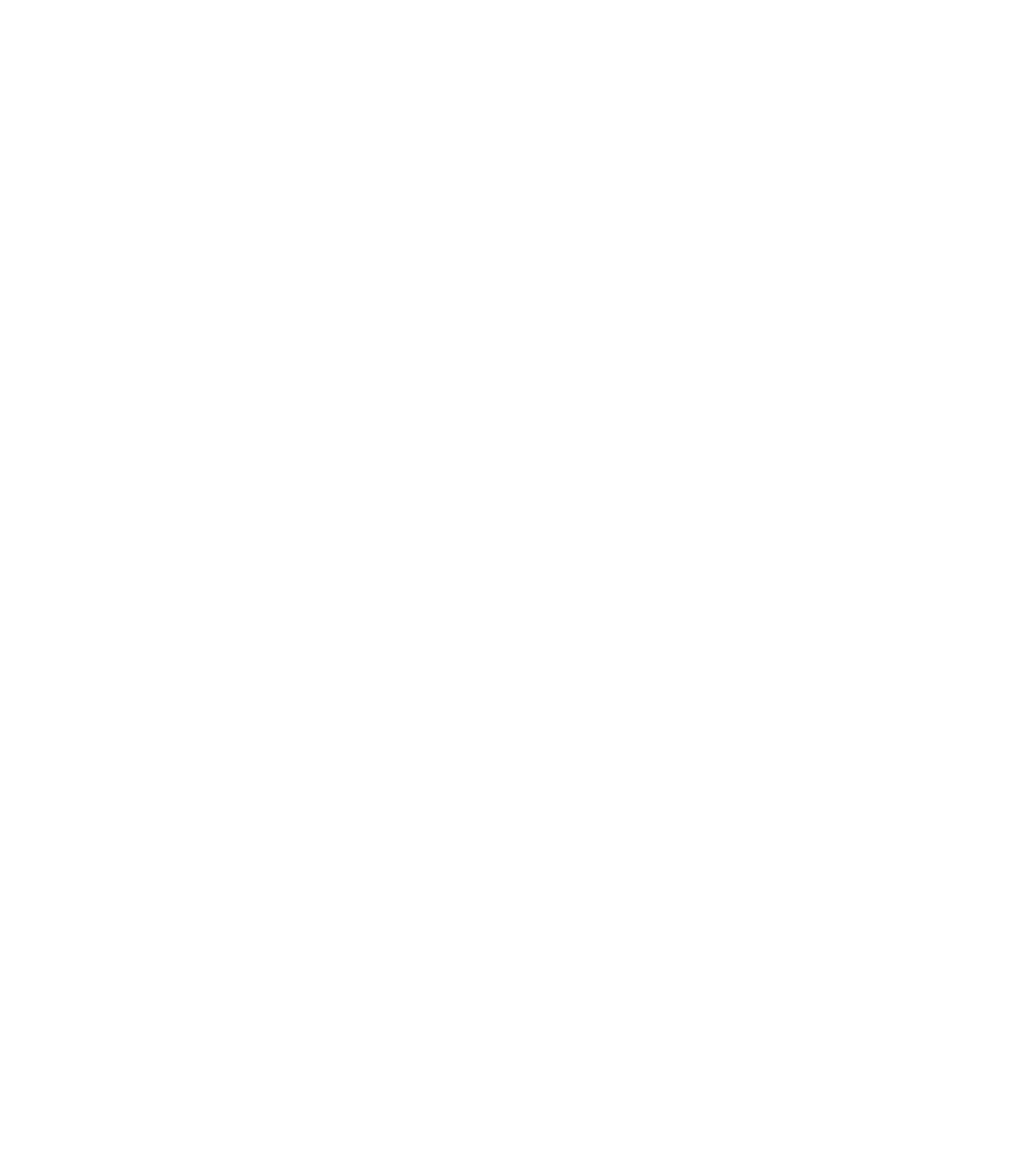
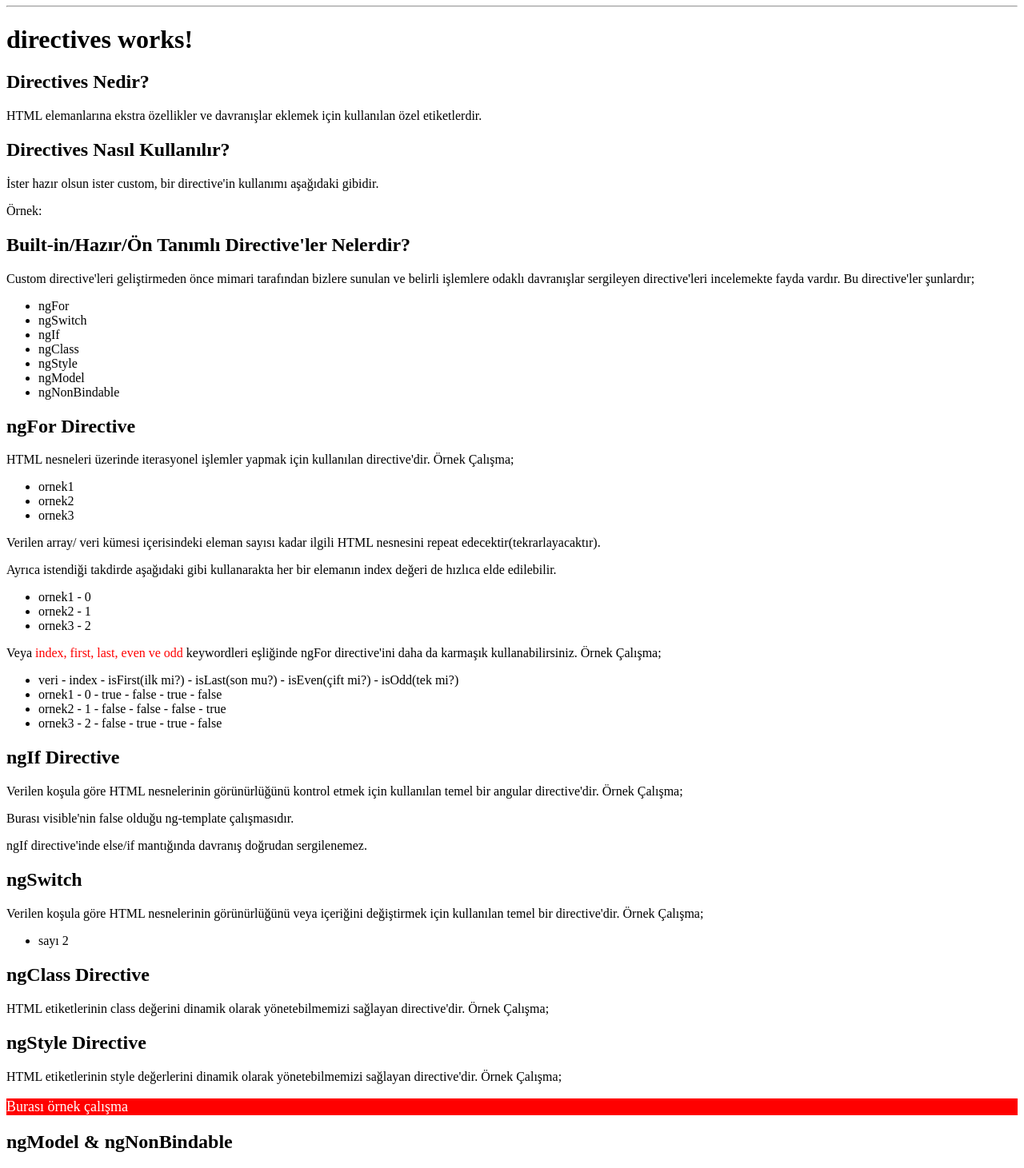
Before and after one commit to ahmedokumus/gencay-yildiz-angular-egitim, an Angular app: page / in a window 1280 px wide. Shown: the part 2800-4261 px from the top of the page at 80% size. Before the commit the page ends 2781 px from the top, so only its background shows below. Built offline with nearby package versions, Linux system fonts and the light colour scheme.

Commit message:
#6 - Angular İçerisinde ki Hazır Directiveler

```diff
--- a/src/app/app.component.html
+++ b/src/app/app.component.html
@@ -68,3 +68,5 @@
 <app-data-binding></app-data-binding>
 <hr>
 <app-interpolation-syntax></app-interpolation-syntax>
+<hr>
+<app-directives></app-directives>
--- a/src/app/app.module.ts
+++ b/src/app/app.module.ts
@@ -7,9 +7,10 @@
 import { DataBindingComponent } from './data-binding/data-binding.component';
 import { FormsModule } from '@angular/forms';
 import { InterpolationSyntaxComponent } from './interpolation-syntax/interpolation-syntax.component';
+import { DirectivesComponent } from './directives/directives.component';
 
 @NgModule({
-  declarations: [AppComponent, HomeComponent, DataBindingComponent, InterpolationSyntaxComponent],
+  declarations: [AppComponent, HomeComponent, DataBindingComponent, InterpolationSyntaxComponent, DirectivesComponent],
   imports: [BrowserModule, AppRoutingModule, FormsModule],
   providers: [],
   bootstrap: [AppComponent],
--- /dev/null
+++ b/src/app/directives/directives.component.html
@@ -0,0 +1,76 @@
+<h1>directives works!</h1>
+
+<h2>Directives Nedir?</h2>
+<p>HTML elemanlarına ekstra özellikler ve davranışlar eklemek için kullanılan özel etiketlerdir.</p>
+
+<h2>Directives Nasıl Kullanılır?</h2>
+<p>İster hazır olsun ister custom, bir directive'in kullanımı aşağıdaki gibidir.</p>
+<p>Örnek: </p>
+
+<h2>Built-in/Hazır/Ön Tanımlı Directive'ler Nelerdir?</h2>
+<p>Custom directive'leri geliştirmeden önce mimari tarafından bizlere sunulan ve belirli işlemlere odaklı davranışlar
+    sergileyen directive'leri incelemekte fayda vardır. Bu directive'ler şunlardır;</p>
+<ul>
+    <li>ngFor</li>
+    <li>ngSwitch</li>
+    <li>ngIf</li>
+    <li>ngClass</li>
+    <li>ngStyle</li>
+    <li>ngModel</li>
+    <li>ngNonBindable</li>
+</ul>
+
+<h2>ngFor Directive</h2>
+<p>HTML nesneleri üzerinde iterasyonel işlemler yapmak için kullanılan directive'dir. Örnek Çalışma;</p>
+<ul>
+    <li *ngFor="let ngFor of ngFors">{{ngFor}}</li>
+</ul>
+<p>Verilen array/ veri kümesi içerisindeki eleman sayısı kadar ilgili HTML nesnesini repeat edecektir(tekrarlayacaktır).
+</p>
+<p>Ayrıca istendiği takdirde aşağıdaki gibi kullanarakta her bir elemanın index değeri de hızlıca elde edilebilir.</p>
+<ul>
+    <li *ngFor="let ngFor of ngFors;index as index">{{ngFor}} - {{index}}</li>
+</ul>
+<p>Veya <span style="color: red;">index, first, last, even ve odd</span> keywordleri eşliğinde ngFor directive'ini daha
+    da karmaşık kullanabilirsiniz. Örnek Çalışma;
+</p>
+<ul>
+    <li>veri - index - isFirst(ilk mi?) - isLast(son mu?) - isEven(çift mi?) - isOdd(tek mi?)</li>
+    <li *ngFor="let ngFor of ngFors; let index = index;
+                                     let isFirst = first;
+                                     let isLast = last;
+                                     let isEven = even;
+                                     let isOdd = odd">
+        {{ngFor}} - {{index}} - {{isFirst}} - {{isLast}} - {{isEven}} - {{isOdd}}
+    </li>
+</ul>
+
+<h2>ngIf Directive</h2>
+<p>Verilen koşula göre HTML nesnelerinin görünürlüğünü kontrol etmek için kullanılan temel bir angular directive'dir.
+    Örnek Çalışma;
+</p>
+<p *ngIf="visible ; else visibleFalse">Burası ngIf kullanılan ve visible'nin true olduğu bir çalımadır</p>
+<ng-template #visibleFalse>
+    <p>Burası visible'nin false olduğu ng-template çalışmasıdır.</p>
+</ng-template>
+<p>ngIf directive'inde else/if mantığında davranış doğrudan sergilenemez.</p>
+
+<h2>ngSwitch</h2>
+<p>Verilen koşula göre HTML nesnelerinin görünürlüğünü veya içeriğini değiştirmek için kullanılan temel bir
+    directive'dir. Örnek Çalışma;</p>
+<ul [ngSwitch]="sayi">
+    <li *ngSwitchCase="1">sayı 1</li>
+    <li *ngSwitchCase="2">sayı 2</li>
+    <li *ngSwitchCase="3">sayı 3</li>
+    <li *ngSwitchDefault>Hiçbiri</li>
+</ul>
+
+<h2>ngClass Directive</h2>
+<p>HTML etiketlerinin class değerini dinamik olarak yönetebilmemizi sağlayan directive'dir. Örnek Çalışma;</p>
+
+<h2>ngStyle Directive</h2>
+<p>HTML etiketlerinin style değerlerini dinamik olarak yönetebilmemizi sağlayan directive'dir. Örnek Çalışma;</p>
+<p [ngStyle]="style">Burası örnek çalışma</p>
+
+<h2>ngModel & ngNonBindable</h2>
+<p>ngModel Directive: Form nesnelerinde Two-Way Data Binding çalışma yapabilmemizi sağlayan directive'dir</p>
--- /dev/null
+++ b/src/app/directives/directives.component.ts
@@ -0,0 +1,17 @@
+import { Component } from '@angular/core';
+
+@Component({
+  selector: 'app-directives',
+  templateUrl: './directives.component.html',
+  styleUrls: ['./directives.component.css'],
+})
+export class DirectivesComponent {
+  ngFors: string[] = ['ornek1', 'ornek2', 'ornek3'];
+  visible: boolean = false;
+  sayi: number = 2;
+  style: any = {
+    'background-color': 'red',
+    color: 'white',
+    'font-size': '18px',
+  };
+}
--- a/src/app/interpolation-syntax/interpolation-syntax.component.html
+++ b/src/app/interpolation-syntax/interpolation-syntax.component.html
@@ -1,4 +1,4 @@
-<p>interpolation-syntax works!</p>
+<h1>interpolation-syntax works!</h1>
 
 <h2>Interpolation Syntax Nedir?</h2>
 <p ngNonBindable>Angular'da Component Class'ı içerisindeki herhangi bir field yahut property'nin değerini {{}}
```
Also changed, not shown: src/app/directives/directives.component.css (added), 1 other file (tests, documents, lock files or other folders).
